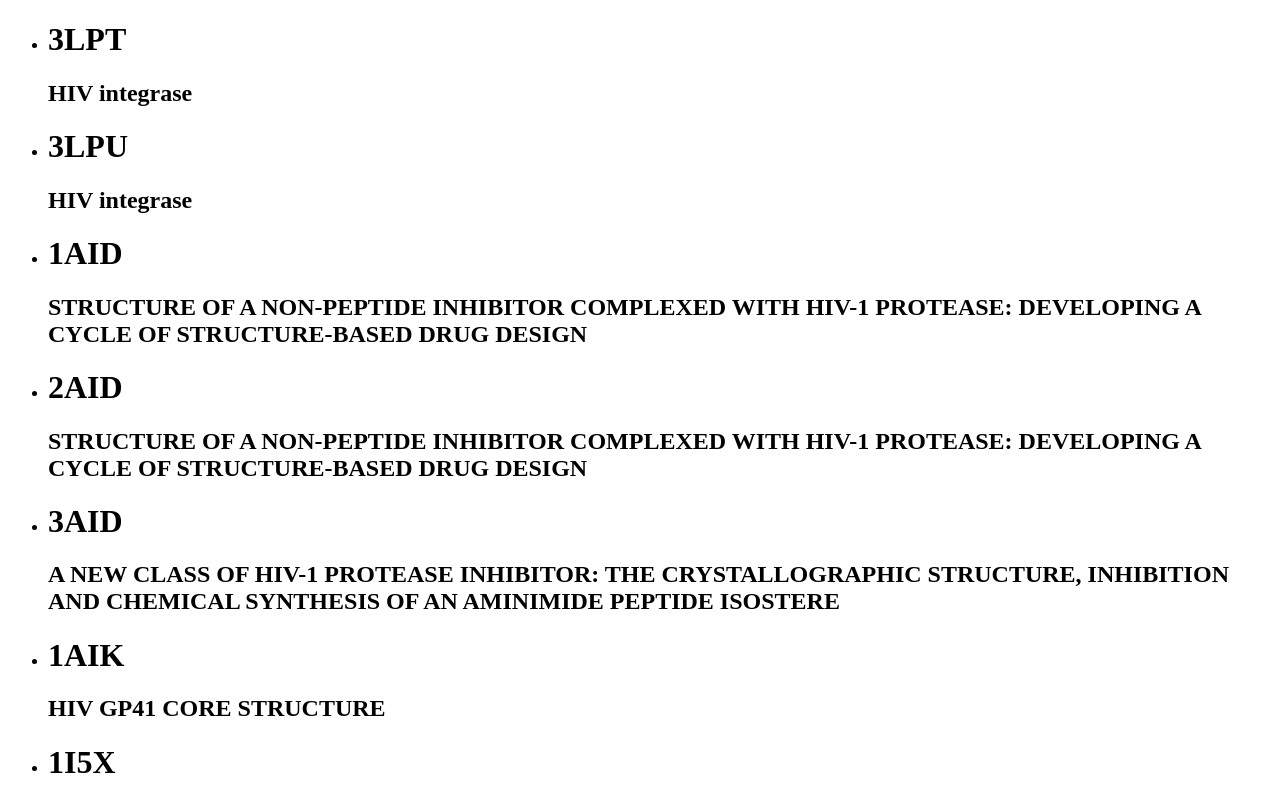
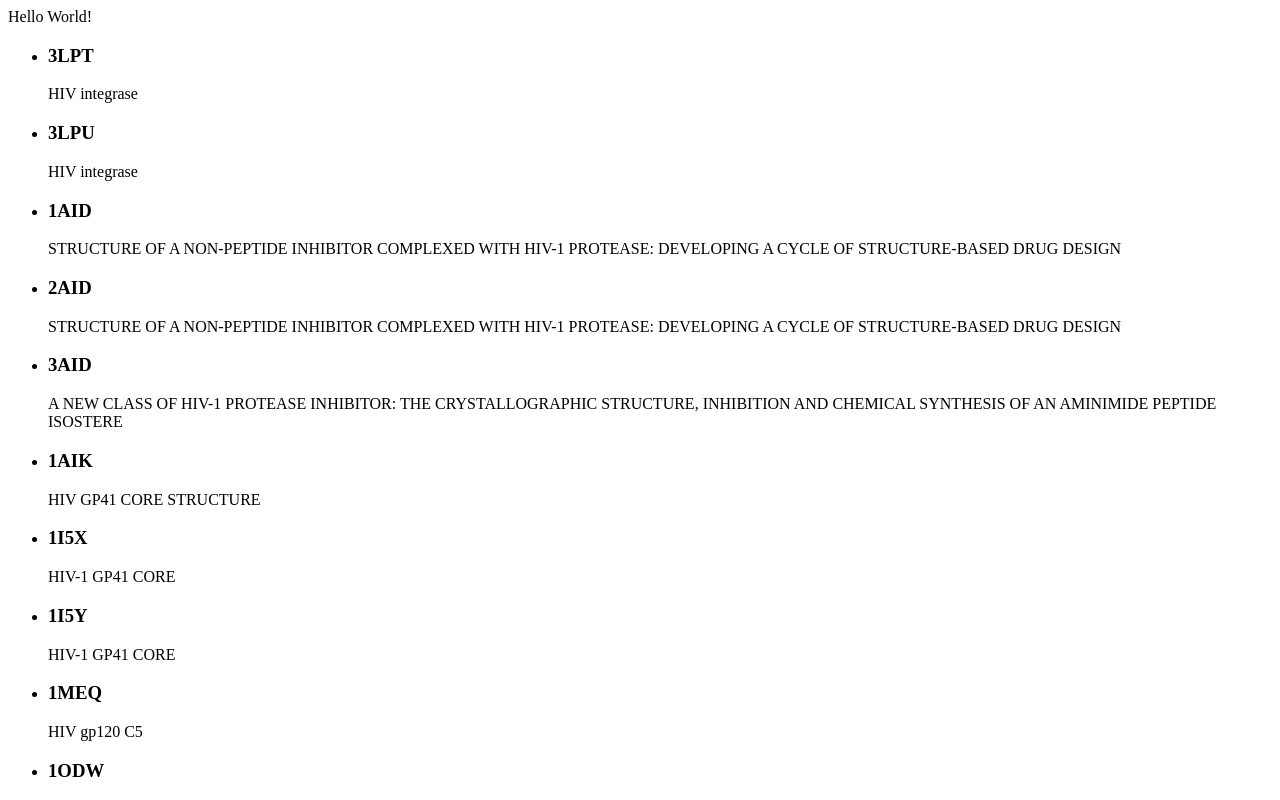
Before and after one commit to joshmun/pdbsearch, a React (Create React App) app in the folder client/: page / in a window 1280 px wide. Shown: the top 800 px of the page. Built offline with nearby package versions, Linux system fonts and the light colour scheme.

Commit message:
cleaned up code, including console log for results set

```diff
--- a/client/src/components/App.js
+++ b/client/src/components/App.js
@@ -3,8 +3,10 @@ import ListProtein from './ListProtein';
 
 const App = () => {
     return (
-      <div>Hello World!</div>,
-      <ListProtein />
+      <div>
+        <div>Hello World!</div>
+        <ListProtein />
+      </div>
     );
 };
 
--- a/client/src/components/ListProtein.js
+++ b/client/src/components/ListProtein.js
@@ -14,6 +14,7 @@ function Cards(props) {
 
 class ListProtein extends React.Component {
   render() {
+    console.log(firstHIV["Result Set"]);
     return <Cards results={firstHIV} />
   }
 }
--- a/client/src/components/ResultCard.js
+++ b/client/src/components/ResultCard.js
@@ -4,8 +4,8 @@ class ResultCard extends React.Component {
   render() {
     return (
       <div>
-        <h1>{this.props.result["PDB ID"]}</h1>
-        <h2>{this.props.result.Title}</h2>
+        <h3>{this.props.result["PDB ID"]}</h3>
+        <p>{this.props.result.Title}</p>
       </div>
     )
   }
```
